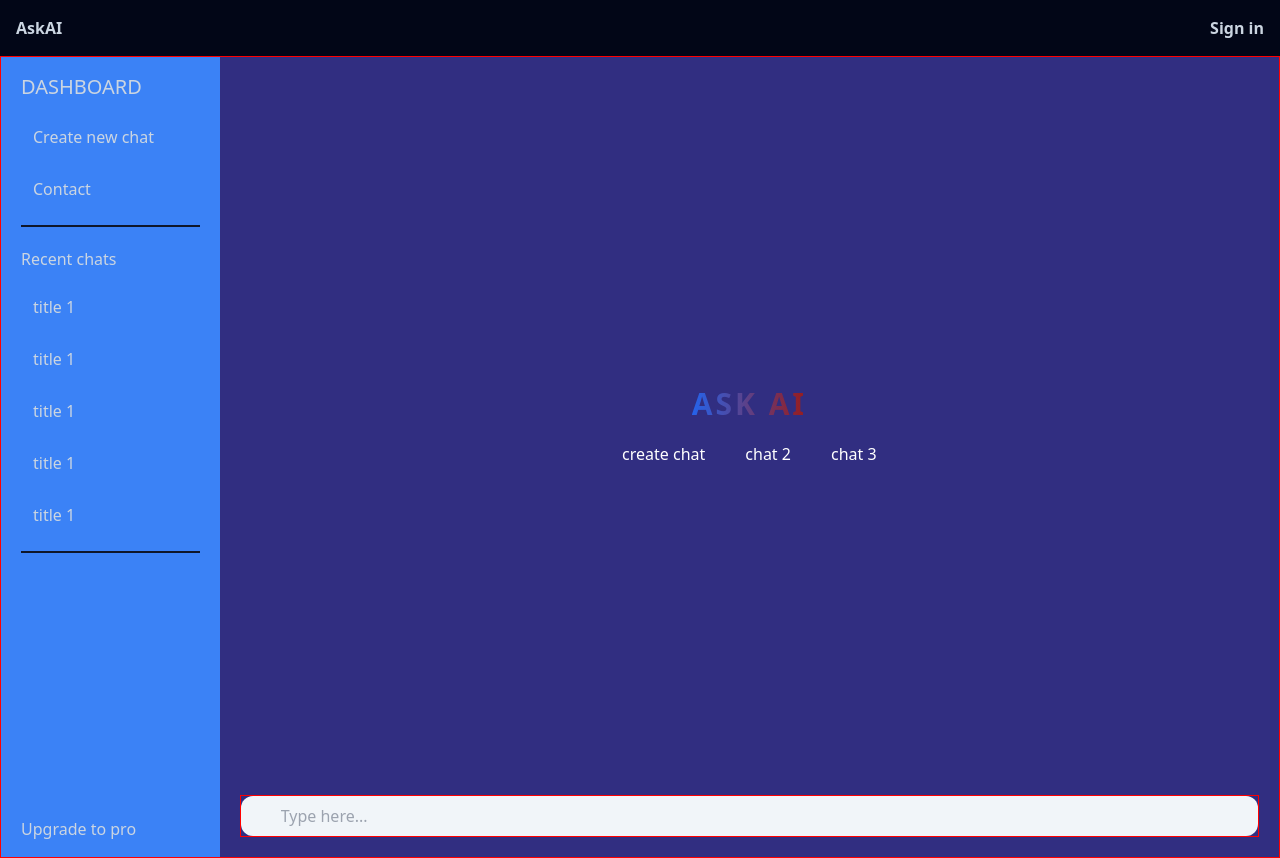
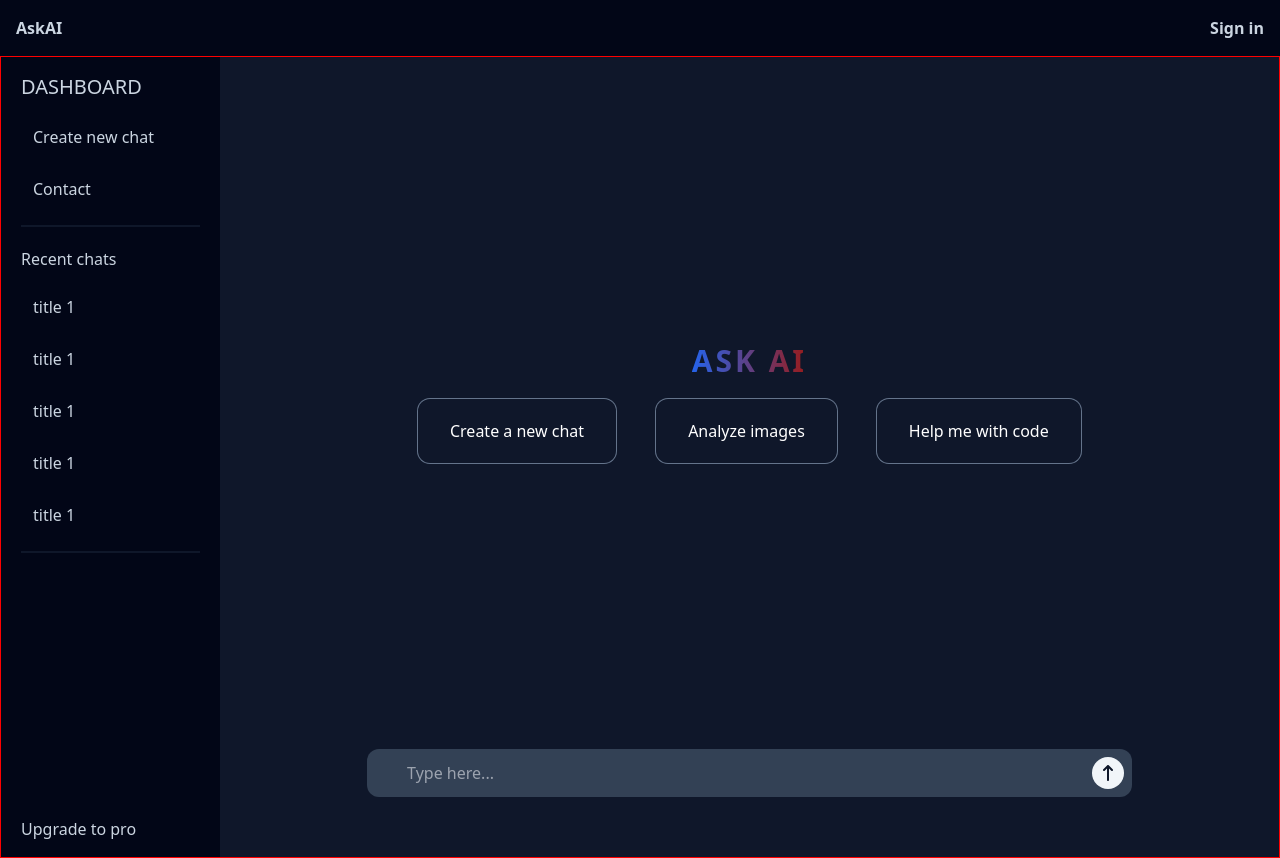
Before and after one commit to krishpri23/AskAI, a React (Vite) app: page /dashboard in a window 1280 px wide. Built offline with nearby package versions, Linux system fonts and the light colour scheme; no server answers.

Commit message:
added form

```diff
--- a/package.json
+++ b/package.json
@@ -13,6 +13,7 @@
     "@clerk/clerk-react": "^5.2.9",
     "react": "^18.3.1",
     "react-dom": "^18.3.1",
+    "react-icons": "^5.2.1",
     "react-router-dom": "^6.25.1"
   },
   "devDependencies": {
--- a/src/layouts/DashboardLayout.jsx
+++ b/src/layouts/DashboardLayout.jsx
@@ -15,8 +15,8 @@ function DashboardLayout() {
   //     if (userId && !isLoaded) return "Loading...";
   //   }, [isLoaded, userId, navigate]);
   return (
-    <div className="w-full min-h-screen flex justify-between bg-green-50 debug-overflow ">
-      <div className="max-md:hidden w-1/5  px-5 py-4 bg-blue-500 ">
+    <div className="w-full min-h-screen flex justify-between debug-overflow ">
+      <div className="max-md:hidden w-1/5  px-5 py-4 ">
         {" "}
         <ChatList />{" "}
       </div>
--- a/src/pages/DashboardPage.jsx
+++ b/src/pages/DashboardPage.jsx
@@ -1,24 +1,43 @@
 // Main content of the dashboard page with a submit form to ask questions
+import { FaArrowUpLong } from "react-icons/fa6";
 
 function DashboardPage() {
   return (
-    <section className="relative w-full flex flex-col min-h-screen bg-indigo-900 text-white p-5 ">
+    <section className="relative w-full flex flex-col min-h-screen bg-slate-900 text-white p-5 ">
       {/* logo and create chat links */}
       <div className="flex-grow flex flex-col justify-center items-center">
         {/* <img src="" alt="" />  */}
         <h1 className="name">Ask AI</h1>
         <div className="flex justify-center items-center py-5 gap-10">
-          <button>create chat</button>
-          <button>chat 2</button>
-          <button>chat 3</button>
+          <div className="ring-1 ring-slate-500 rounded-xl px-8 py-5 flex flex-col justify-center items-center">
+            <img src="" alt="" />
+            <span>Create a new chat</span>
+          </div>
+          <div className="ring-1 ring-slate-500 rounded-xl px-8 py-5 flex flex-col justify-center items-center">
+            <img src="" alt="" />
+            <span> Analyze images </span>
+          </div>
+          <div className="ring-1 ring-slate-500 rounded-xl px-8 py-5 flex flex-col justify-center items-center">
+            <img src="" alt="" />
+            <span>Help me with code </span>
+          </div>
         </div>
       </div>
 
-      <div className=" mt-auto w-full flex justify-center debug-overflow">
-        <input
-          className="w-full px-10 py-2 rounded-xl bg-slate-100 text-slate-800 outline-none"
-          placeholder="Type here..."
-        />
+      <div className=" mt-auto w-full flex justify-center mb-10 ">
+        <form
+          action=""
+          className="w-3/4 rounded-xl bg-slate-700 text-slate-300 flex items-center "
+        >
+          <input
+            className="w-full px-10 py-3 outline-none border-none bg-transparent"
+            placeholder="Type here..."
+          />
+          <button className="rounded-full bg-slate-100 p-2 text-slate-900 mr-2">
+            {" "}
+            <FaArrowUpLong />
+          </button>
+        </form>
       </div>
     </section>
   );
```
Also changed, not shown: 2 other files (tests, documents, lock files or other folders).
